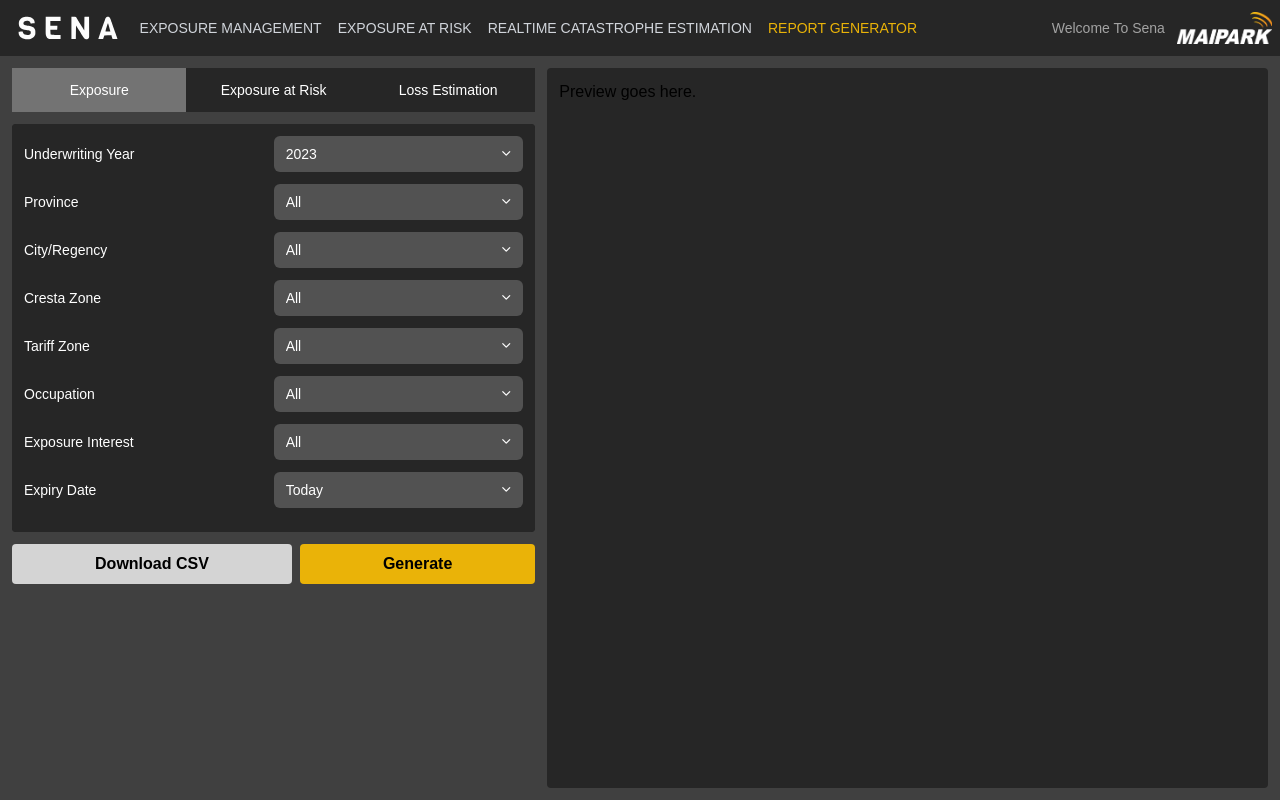
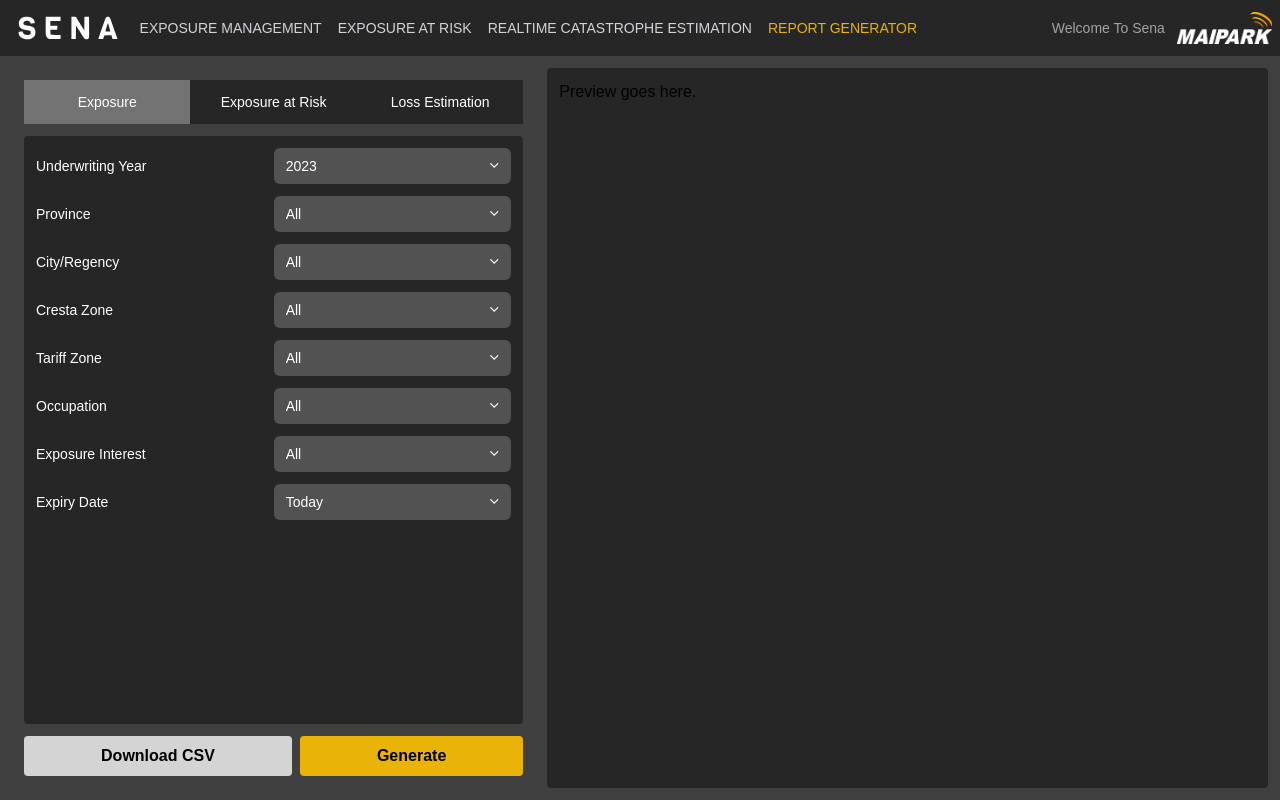
Before and after one commit to asbp/sena-ergen, a Nuxt app: page / in a window 1280 px wide. Built offline with nearby package versions, Linux system fonts and the light colour scheme; a web font is replaced by a local one.

Commit message:
fix tab page height

```diff
--- a/components/TabPage.vue
+++ b/components/TabPage.vue
@@ -1,5 +1,5 @@
 <template>
-  <div class="bg-neutral-800 p-3 rounded">
+  <div class="p-3 rounded">
     <slot></slot>
   </div>
 </template>
--- a/components/TabView.vue
+++ b/components/TabView.vue
@@ -16,8 +16,8 @@ onMounted(() => {
 </script>
 
 <template>
-  <div class="flex flex-col">
-    <div class="flex w-100 mb-3 text-sm bg-neutral-800">
+  <div class="flex flex-col h-full">
+    <div class="flex w-100 text-sm mb-3 bg-neutral-800">
       <template v-for="(tabPage, index) in tabPages">
         <button class="flex-1 text-white p-3" @click="() => setActiveTab(index)"
           :class="{ 'bg-neutral-500': activeTab === index }">
@@ -25,7 +25,7 @@ onMounted(() => {
           }}</button>
       </template>
     </div>
-    <div class="bg-neutral-800 rounded">
+    <div class="bg-neutral-800 rounded h-full">
       <component :is="tabPages?.[activeTab]" />
     </div>
   </div>
--- a/pages/index.vue
+++ b/pages/index.vue
@@ -26,7 +26,8 @@ const lossEstimationModel = reactive({
   <div class="bg-neutral-700 flex min-h-screen flex-col">
     <Navbar />
     <div class="md:flex flex-1 min-h-full p-3 space-y-3 md:space-y-0 md:space-x-3">
-      <div class="md:w-1/2 lg:w-5/12">
+      <div class="md:w-1/2 lg:w-5/12 p-3 flex flex-col">
+        <div class="flex-1">
           <TabView>
             <TabPage title="Exposure">
               <SelectInput label="Underwriting Year" v-model="exposureModel.underwritingYear">
@@ -81,7 +82,8 @@ const lossEstimationModel = reactive({
               </SelectInput>
             </TabPage>
           </TabView>
-        <div class="flex space-x-2 mt-3">
+        </div>
+        <div class="flex-none flex space-x-2 mt-3">
           <button class="grow bg-neutral-300 hover:bg-neutral-500 text-black font-bold py-2 px-4 rounded">
             Download CSV
           </button>
```
Lines whose indentation alone changed are shown as unchanged.
